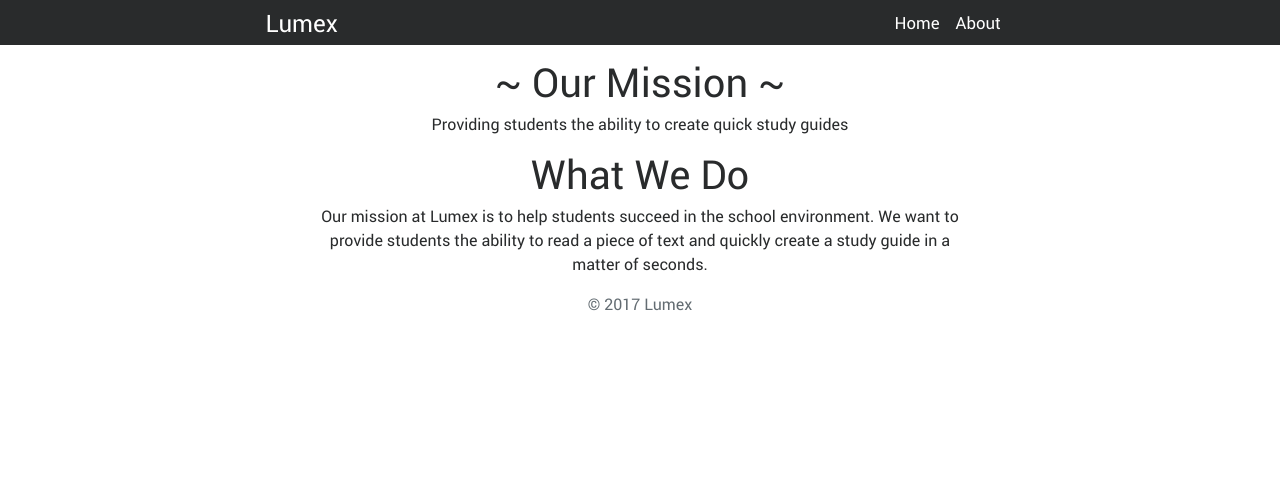
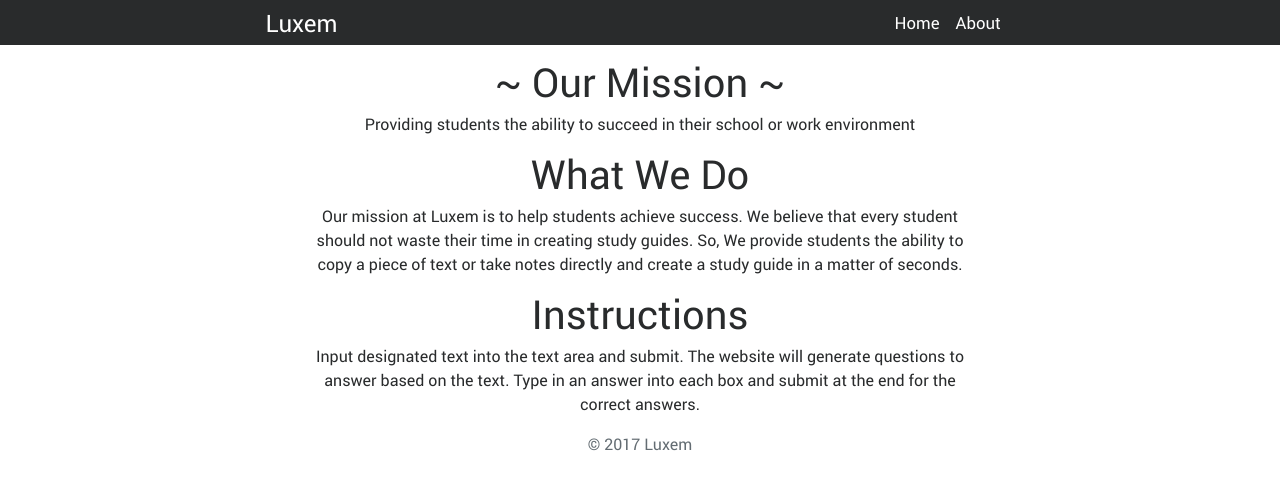
Before and after one commit to acohen1/notes-quizzer, a Django app: page /about/ in a window 1280 px wide. Shown: the top 490 px of the page. Run offline with Django 3.2, Linux system fonts and the light colour scheme; some libraries are stand-ins or nearby versions.

Commit message:
Changed about page

```diff
--- a/quizzer/templates/quizzer/about.html
+++ b/quizzer/templates/quizzer/about.html
@@ -16,7 +16,7 @@
     <!-- Bootstrap core CSS -->
     <link href="https://cdnjs.cloudflare.com/ajax/libs/twitter-bootstrap/4.0.0-alpha.6/css/bootstrap.min.css" rel="stylesheet">
 
-    <title>About - Notes Quizzer</title>
+    <title>About - Luxem</title>
 
     <style type="text/css">
 
@@ -42,7 +42,7 @@
         <button class="navbar-toggler navbar-toggler-right" type="button" data-toggle="collapse" data-target="#navbarNavAltMarkup" aria-controls="navbarNavAltMarkup" aria-expanded="false" aria-label="Toggle navigation">
             <span class="navbar-toggler-icon"></span>
         </button>
-        <a class="navbar-brand text-white" href="../" style="margin-left:20%; width: 2000px; font-size: 150%">Lumex</a>
+        <a class="navbar-brand text-white" href="../" style="margin-left:20%; width: 2000px; font-size: 150%">Luxem</a>
         <div class="collapse navbar-collapse" id="navbarNavAltMarkup">
             <div class="navbar-nav">
                 <a class="nav-item nav-link active text-white" href="../" style="font-size: 105%">Home <span class="sr-only">(current)</span></a>
@@ -58,7 +58,7 @@
     </h1>
 
     <p style="text-align: center;">
-        Providing students the ability to create quick study guides
+        Providing students the ability to succeed in their school or work environment
     </p>
 
     <h1 style="text-align: center;">
@@ -66,11 +66,19 @@
     </h1>
 
     <p style="text-align: center; margin-left: 20%; margin-right: 20%;">
-    Our mission at Lumex is to help students succeed in the school environment. We want to provide students the ability to read a piece of text and quickly create a study guide in a matter of seconds.
+    Our mission at Luxem is to help students achieve success. We believe that every student should not waste their time in creating study guides. So, We provide students the ability to copy a piece of text or take notes directly and create a study guide in a matter of seconds.
+    </p>
+
+    <h1 style="text-align: center;">
+        Instructions
+    </h1>
+
+    <p style="text-align: center;margin-right: 20%; margin-left: 20%;">
+        Input designated text into the text area and submit. The website will generate questions to answer based on the text. Type in an answer into each box and submit at the end for the correct answers.
     </p>
 
     <footer class="footer" style="text-align: center;">
-        <p class="text-muted">&copy; <script>document.write(new Date().getFullYear());</script> Lumex
+        <p class="text-muted">&copy; <script>document.write(new Date().getFullYear());</script> Luxem
         </p>
     </footer>
     </div>
--- a/quizzer/templates/quizzer/index.html
+++ b/quizzer/templates/quizzer/index.html
@@ -16,7 +16,7 @@
 	<!-- Bootstrap core CSS -->
 	<link href="https://cdnjs.cloudflare.com/ajax/libs/twitter-bootstrap/4.0.0-alpha.6/css/bootstrap.min.css" rel="stylesheet">
 
-	<title>Lumex</title>
+	<title>Luxem</title>
 
 	<style type="text/css">
 
@@ -46,7 +46,7 @@
 		<button class="navbar-toggler navbar-toggler-right" type="button" data-toggle="collapse" data-target="#navbarNavAltMarkup" aria-controls="navbarNavAltMarkup" aria-expanded="false" aria-label="Toggle navigation" style="margin-top:-1px;>
 			<span class="navbar-toggler-icon"></span>
 		</button>
-		<a class="navbar-brand text-white" href="../" style="margin-left:20%; width: 2000px; font-size: 150%; margin-top:-1px;">Lumex</a>
+		<a class="navbar-brand text-white" href="../" style="margin-left:20%; width: 2000px; font-size: 150%; margin-top:-1px;">Luxem</a>
 		<div class="collapse navbar-collapse" id="navbarNavAltMarkup" style="margin-top:-1px;">
 			<div class="navbar-nav">
 				<a class="nav-item nav-link active text-white" href="../" style="font-size: 105%;">Home <span class="sr-only">(current)</span></a>
@@ -71,7 +71,7 @@
 
 		</div>
 		<footer class="footer" style="margin-top:15px;text-align: center;">
-			<p class="text-muted">&copy; <script>document.write(new Date().getFullYear());</script> Lumex</p>
+			<p class="text-muted">&copy; <script>document.write(new Date().getFullYear());</script> Luxem</p>
 		</footer>
 	</div>
 	<!--Delete Later Line 49-->
--- a/quizzer/templates/quizzer/questions.html
+++ b/quizzer/templates/quizzer/questions.html
@@ -16,7 +16,7 @@
 
 	<!-- Bootstrap core CSS -->
 	<link href="https://cdnjs.cloudflare.com/ajax/libs/twitter-bootstrap/4.0.0-alpha.6/css/bootstrap.min.css" rel="stylesheet">
-	<title>Questions - Lumex</title>
+	<title>Questions - Luxem</title>
 
 	<style type="text/css">
 
@@ -46,7 +46,7 @@
 		<button class="navbar-toggler navbar-toggler-right" type="button" data-toggle="collapse" data-target="#navbarNavAltMarkup" aria-controls="navbarNavAltMarkup" aria-expanded="false" aria-label="Toggle navigation">
 			<span class="navbar-toggler-icon"></span>
 		</button>
-		<a class="navbar-brand text-white" href="../" style="margin-left:20%; width: 2000px; font-size: 150%">Lumex</a>
+		<a class="navbar-brand text-white" href="../" style="margin-left:20%; width: 2000px; font-size: 150%">Luxem</a>
 		<div class="collapse navbar-collapse" id="navbarNavAltMarkup">
 			<div class="navbar-nav">
 				<a class="nav-item nav-link active text-white" href="../" style="font-size: 105%">Home <span class="sr-only">(current)</span></a>
@@ -108,7 +108,7 @@
 	</script>
 
 	<footer class="footer" style="text-align: center;">
-			<p class="text-muted">&copy; <script>document.write(new Date().getFullYear());</script> Lumex
+			<p class="text-muted">&copy; <script>document.write(new Date().getFullYear());</script> Luxem
 			</p>
 	</footer>
 
```
